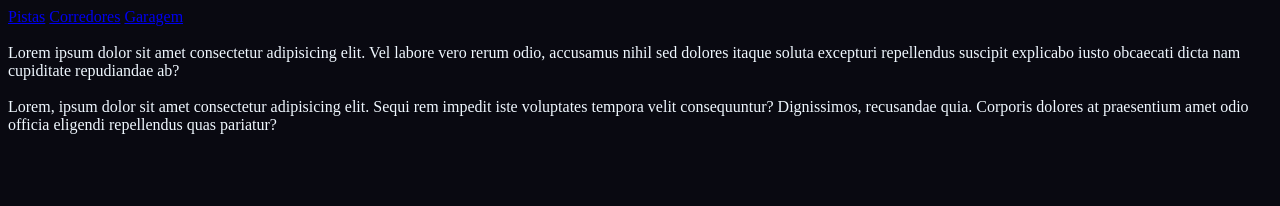
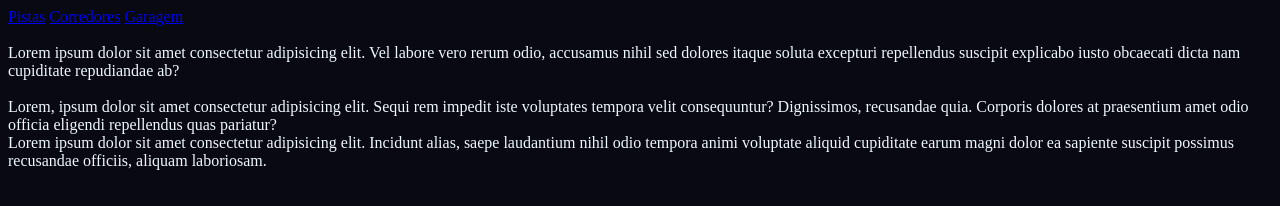
Before and after one commit to ViquePeixoto/projetoCorrida255, a plain HTML site: page public/index.html in a window 1280 px wide. Drawn offline with Linux system fonts and the light colour scheme.

Commit message:
Adição de uma seção "conclusão" no final do index.

```diff
--- a/public/index.html
+++ b/public/index.html
@@ -27,6 +27,10 @@
             Lorem, ipsum dolor sit amet consectetur adipisicing elit. Sequi rem impedit iste voluptates tempora velit consequuntur? Dignissimos, recusandae quia. Corporis dolores at praesentium amet odio officia eligendi repellendus quas pariatur?
         </section>
 
+        <section id="secaoConclusao">
+            Lorem ipsum dolor sit amet consectetur adipisicing elit. Incidunt alias, saepe laudantium nihil odio tempora animi voluptate aliquid cupiditate earum magni dolor ea sapiente suscipit possimus recusandae officiis, aliquam laboriosam.
+        </section>
+
     </main>
 
 </body>
```
